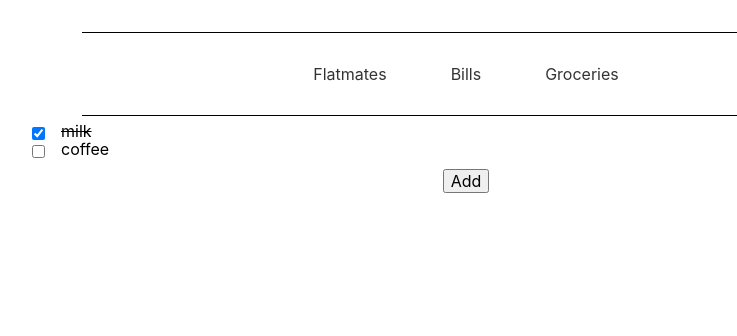
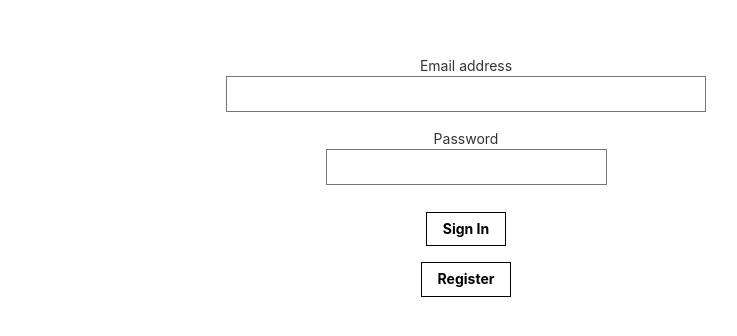
Before and after one commit to shalevshir/mates, a React (Create React App) app: page / in a window 1280 px wide. Shown: the top 336 px of the page, without its empty margins (174-911 px from the left). Built offline with nearby package versions, Linux system fonts and the light colour scheme.

Commit message:
sign in form + flatmates

```diff
--- a/src/App.js
+++ b/src/App.js
@@ -2,13 +2,15 @@ import React from 'react';
 import Nevigation from './components/Nevigtion'
 import MainWindow from './components/MainWindow'
 import './App.css';
+import Signin from './components/Signin'
 
 
 class App extends React.Component {
   constructor(props){
     super(props)
     this.state = {
-      section: 'groceries'
+      section: '',
+      isSignedIn: false
     }
   }
 
@@ -16,11 +18,20 @@ class App extends React.Component {
     this.setState({section: section})
   }
 
+  onSignIn (e) {
+    e.preventDefault()
+    this.setState({section: 'flatmates', isSignedIn: true})
+  }
+
   render (){
     return(
     <div className="App">
+    {this.state.isSignedIn?<div>
       <Nevigation handleChange={this.onSectionChange.bind(this)}/>
-      <MainWindow section={this.state.section}/>
+      <MainWindow section={this.state.section}/></div>
+    :<Signin onSignIn={this.onSignIn.bind(this)}/>
+    }
+
     </div>
   );
   }
--- a/src/components/Flatmates.js
+++ /dev/null
@@ -1,13 +0,0 @@
-import React from 'react'
-
-const Flatmates = () =>{
-    return (
-        <div>
-            <ul>
-                <li>test</li>
-            </ul>
-        </div>
-    )
-}
-
-export default Flatmates
--- /dev/null
+++ b/src/components/Flatmates/Flatmates.js
@@ -0,0 +1,28 @@
+import React from 'react'
+import MateCard from './MateCard'
+
+
+class Flatmates extends React.Component{
+    state={
+        Mates: [
+            {
+                name: 'Shalev',
+                email: 'shalevshir@gmail.com',
+                flat: 'flat1'
+            },
+            {
+                name: 'Ofer',
+                email: 'oferbrmn@gmail.com',
+                flat: 'flat1'
+            }
+        ]
+    }
+    render(){
+        return(
+            <div>
+                {this.state.Mates.map(mate => <MateCard mate={mate} key={mate.name} />)}
+            </div>
+            )
+    }
+}
+export default Flatmates;
--- /dev/null
+++ b/src/components/Flatmates/MateCard.js
@@ -0,0 +1,15 @@
+import React from 'react'
+const MateCard = (props) =>{
+    return(
+        <div>
+            <article className="mw5 center bg-white br3 pa3 pa4-ns mv3 ba b--black-10">
+                <div className="tc">
+                <img src="http://tachyons.io/img/avatar_1.jpg" alt="" className="br-100 h4 w4 dib ba b--black-05 pa2" title="Photo of a kitty staring at you" />
+                <h1 className="f3 mb2">{props.mate.name}</h1>
+                <h2 className="f5 fw4 gray mt0">{props.mate.email}</h2>
+                </div>
+            </article>
+        </div>
+    )
+}
+export default MateCard;
--- a/src/components/Groceries/GroceriesItem.js
+++ b/src/components/Groceries/GroceriesItem.js
@@ -5,7 +5,7 @@ const GroceriesItem = (props) =>{
     return(
         <div className="flex items-center ml6 pl5">
             <input className="mr3 mt1" type="checkbox" checked={props.item.isBought} id={props.item.id} value={props.item.product} onChange={()=>{props.handleBuying(props.item.id)}}/>
-            <label className={props.item.isBought?'strike ':null}>{props.item.product}</label>
+            <label className={props.item.isBought?'strike ':null} onClick={()=>{props.handleBuying(props.item.id)}}>{props.item.product}</label>
         </div>
 
     )
--- a/src/components/MainWindow.js
+++ b/src/components/MainWindow.js
@@ -1,6 +1,6 @@
 import React from 'react';
 import Bills from './Bills'
-import Flatmates from './Flatmates'
+import Flatmates from './Flatmates/Flatmates'
 import Groceries from './Groceries/Groceries'
 
 
@@ -16,7 +16,7 @@ class MainWindow extends React.Component{
                 return <Groceries/>
 
             default:
-                break;
+                return <Flatmates/>;
         }
         // if(this.props.section === 'flatmates'){
 
--- /dev/null
+++ b/src/components/Signin.js
@@ -0,0 +1,27 @@
+import React from 'react'
+const Signin = (props) =>{
+    return(
+        <div>
+        <article className="pa4 black-80">
+        <form onSubmit={(e)=>props.onSignIn(e)} action="sign-up_submit" method="get" acceptCharset="utf-8">
+          <fieldset id="sign_up" className="ba b--transparent ph0 mh0">
+            <legend className="ph0 mh0 fw6 clip">Sign In</legend>
+            <div className="mt3">
+              <label className="db fw4 lh-copy f6" htmlFor="email-address">Email address</label>
+              <input className="pa2 input-reset ba bg-transparent w-100 measure" type="email" name="email-address"  id="email-address"/>
+            </div>
+            <div className="mt3">
+              <label className="db fw4 lh-copy f6" htmlFor="password">Password</label>
+              <input className="b pa2 input-reset ba bg-transparent" type="password" name="password"  id="password"/>
+            </div>
+          </fieldset>
+          <div className="mt3"><input onClick={(e)=> props.onSignIn(e)} className="b ph3 pv2 input-reset ba b--black bg-transparent grow pointer f6" type="submit" value="Sign In"/></div>
+          <div className="mt3"><input className="b ph3 pv2 input-reset ba b--black bg-transparent grow pointer f6" type="button" value="Register"/>
+          </div>
+        </form>
+      </article>
+
+        </div>
+    )
+}
+export default Signin;
```
